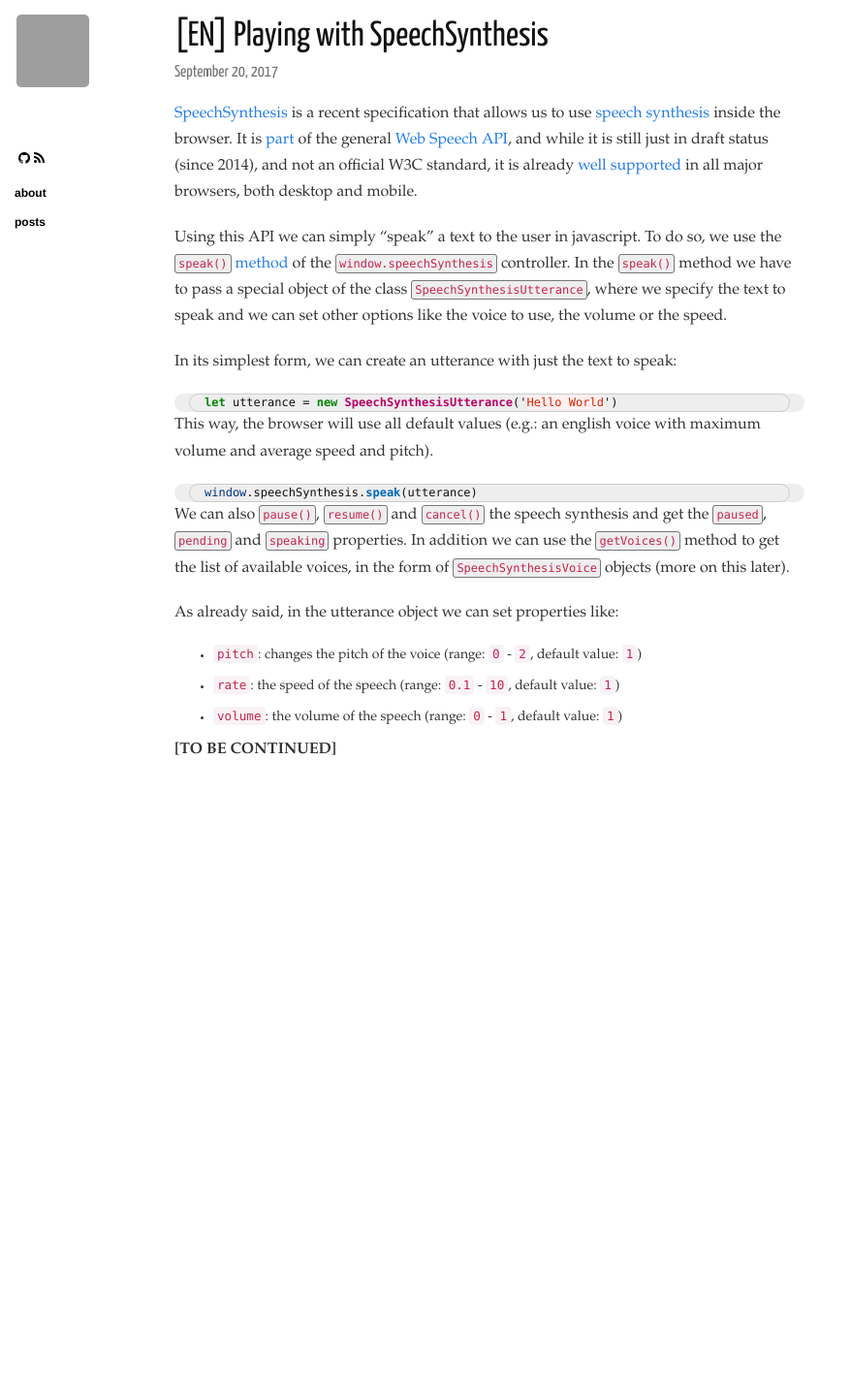
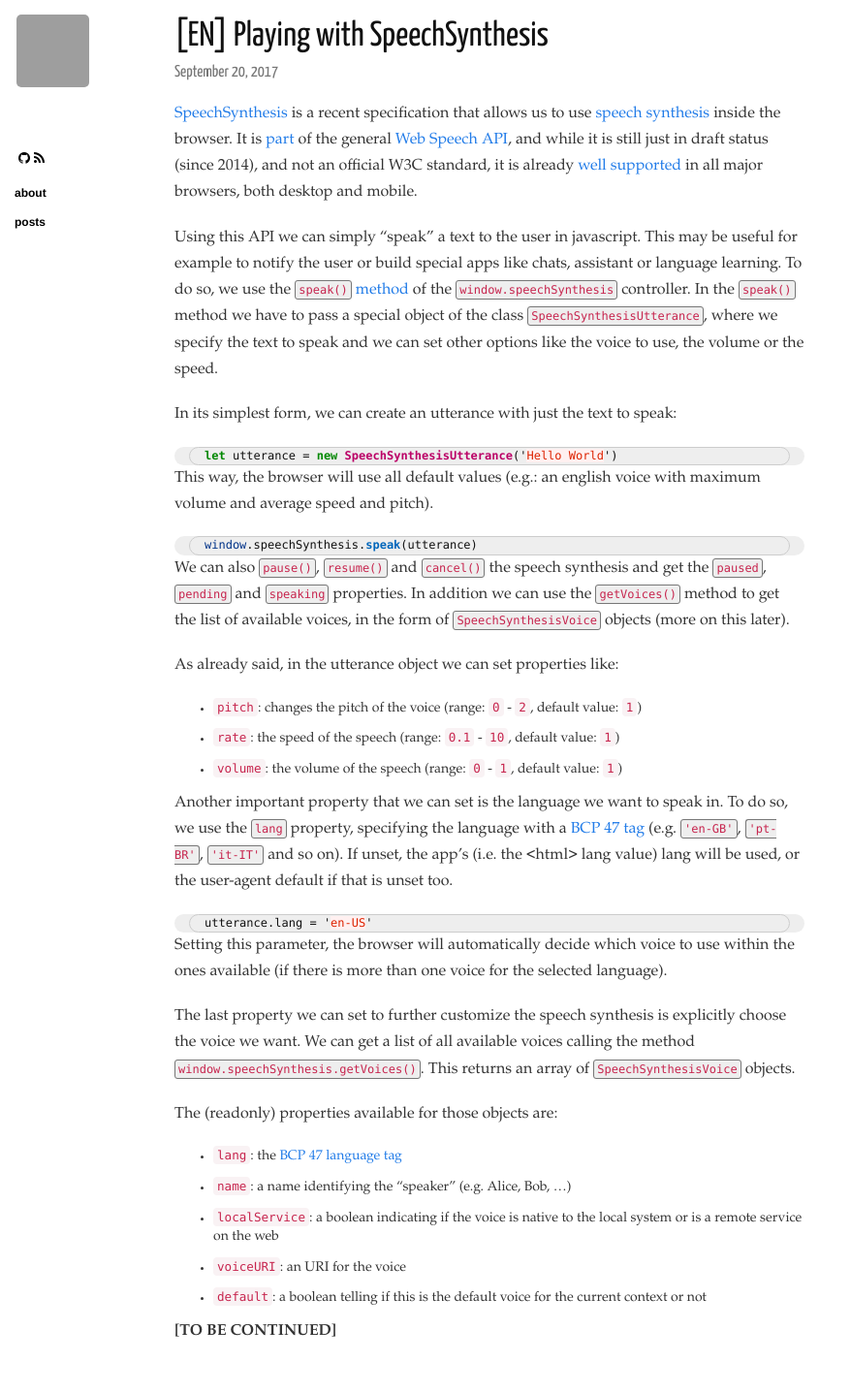
Before and after one commit to fbertone/blog.fbertone.it, a Jekyll site: the page built from _posts/2017-09-20-playing-with-speechsynthesis.md, in a window 1280 px wide. Shown: the whole page at 97% size, without its empty margins (0-878 px from the left). Built offline with Jekyll 4.4.1, drawn with Linux system fonts in a browser that asks for light colours; nearby versions of some CDN libraries; before the commit the page ends 900 px from its top, so only the background shows below that; grey boxes are pictures that could not be loaded.

Commit message:
add payload

````diff
--- a/_posts/2017-09-20-playing-with-speechsynthesis.md
+++ b/_posts/2017-09-20-playing-with-speechsynthesis.md
@@ -8,9 +8,10 @@ tags: [webdev, javascript, web speech api, SpeechSynthesis]
 [SpeechSynthesis][MDN-SpeechSynthesis] is a recent specification that allows us to use [speech synthesis][Wiki-SpeechSynthesis] inside the browser.
 It is [part][W3-SpeechAPI] of the general [Web Speech API][MDN-Speech], and while it is still just in draft status (since 2014), and not an official W3C standard, it is already [well supported][caniuse] in all major browsers, both desktop and mobile.
 
-Using this API we can simply "speak" a text to the user in javascript. To do so, we use the [`speak()` method][MDN-speak] of the `window.speechSynthesis` controller. In the `speak()` method we have to pass a special object of the class [`SpeechSynthesisUtterance`][MDN-SpeechSynthesisUtterance], where we specify the text to speak and we can set other options like the voice to use, the volume or the speed.
+Using this API we can simply "speak" a text to the user in javascript. This may be useful for example to notify the user or build special apps like chats, assistant or language learning. To do so, we use the [`speak()` method][MDN-speak] of the `window.speechSynthesis` controller. In the `speak()` method we have to pass a special object of the class [`SpeechSynthesisUtterance`][MDN-SpeechSynthesisUtterance], where we specify the text to speak and we can set other options like the voice to use, the volume or the speed.
 
 In its simplest form, we can create an utterance with just the text to speak:
+
 ```javascript
 let utterance = new SpeechSynthesisUtterance('Hello World')
 ```
@@ -29,6 +30,23 @@ As already said, in the utterance object we can set properties like:
 * `rate`: the speed of the speech (range: `0.1` - `10`, default value: `1`)
 * `volume`: the volume of the speech (range: `0` - `1`, default value: `1`)
 
+Another important property that we can set is the language we want to speak in. To do so, we use the `lang` property, specifying the language with a [BCP 47 tag][IETF-BCP-47] (e.g. `'en-GB'`, `'pt-BR'`, `'it-IT'` and so on). If unset, the app's (i.e. the <html> lang value) lang will be used, or the user-agent default if that is unset too.
+
+```javascript
+utterance.lang = 'en-US'
+```
+
+Setting this parameter, the browser will automatically decide which voice to use within the ones available (if there is more than one voice for the selected language).
+
+The last property we can set to further customize the speech synthesis is explicitly choose the voice we want. We can get a list of all available voices calling the method [`window.speechSynthesis.getVoices()`][MDN-getVoices]. This returns an array of [`SpeechSynthesisVoice`][MDN-SpeechSynthesisVoice] objects.
+
+The (readonly) properties available for those objects are:
+* `lang`: the [BCP 47 language tag][IETF-BCP-47]
+* `name`: a name identifying the "speaker" (e.g. Alice, Bob, ...)
+* `localService`: a boolean indicating if the voice is native to the local system or is a remote service on the web
+* `voiceURI`: an URI for the voice
+* `default`: a boolean telling if this is the default voice for the current context or not
+
 **[TO BE CONTINUED]**
 
 [MDN-SpeechSynthesis]: https://developer.mozilla.org/en-US/docs/Web/API/SpeechSynthesis
@@ -39,3 +57,5 @@ As already said, in the utterance object we can set properties like:
 [MDN-speak]: https://developer.mozilla.org/en-US/docs/Web/API/SpeechSynthesis/speak
 [MDN-SpeechSynthesisUtterance]: https://developer.mozilla.org/en-US/docs/Web/API/SpeechSynthesisUtterance
 [MDN-SpeechSynthesisVoice]: https://developer.mozilla.org/en-US/docs/Web/API/SpeechSynthesisVoice
+[IETF-BCP-47]: https://tools.ietf.org/html/bcp47
+[MDN-getVoices]: https://developer.mozilla.org/en-US/docs/Web/API/SpeechSynthesis/getVoices
````
